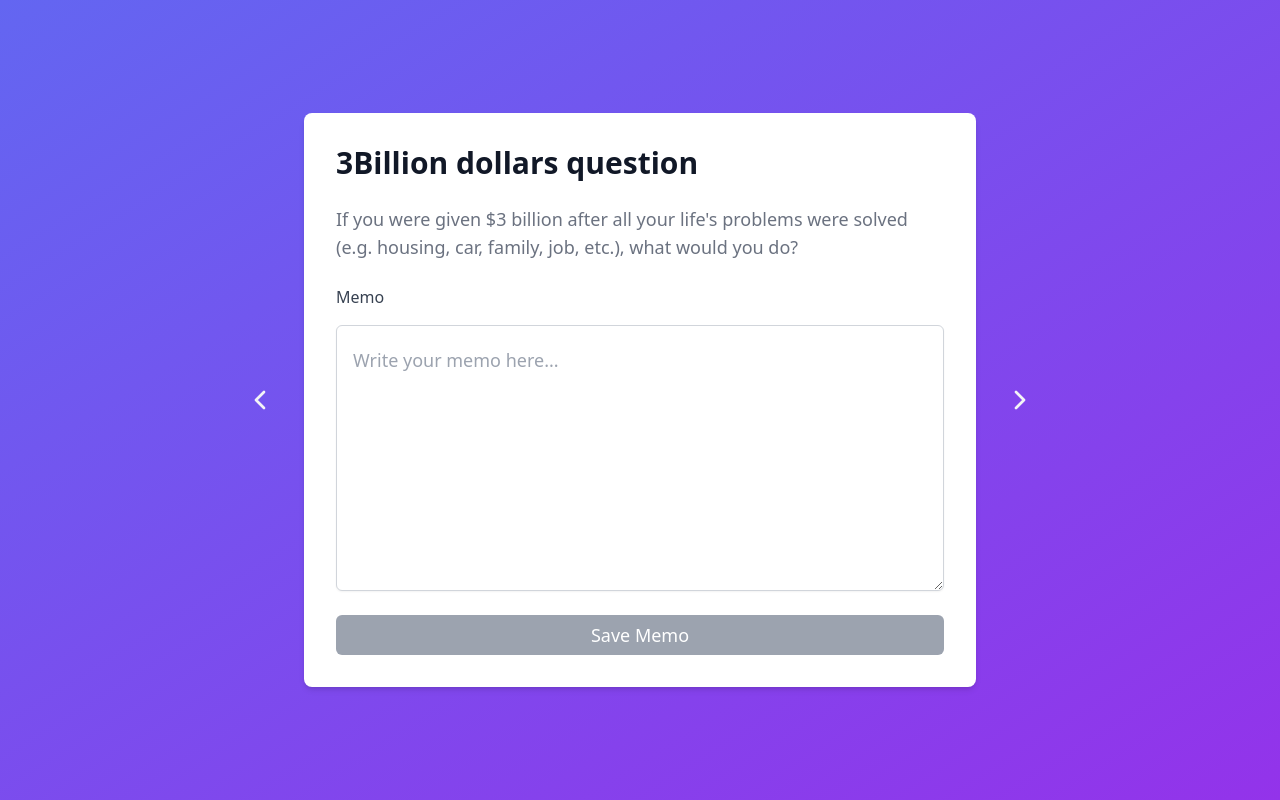
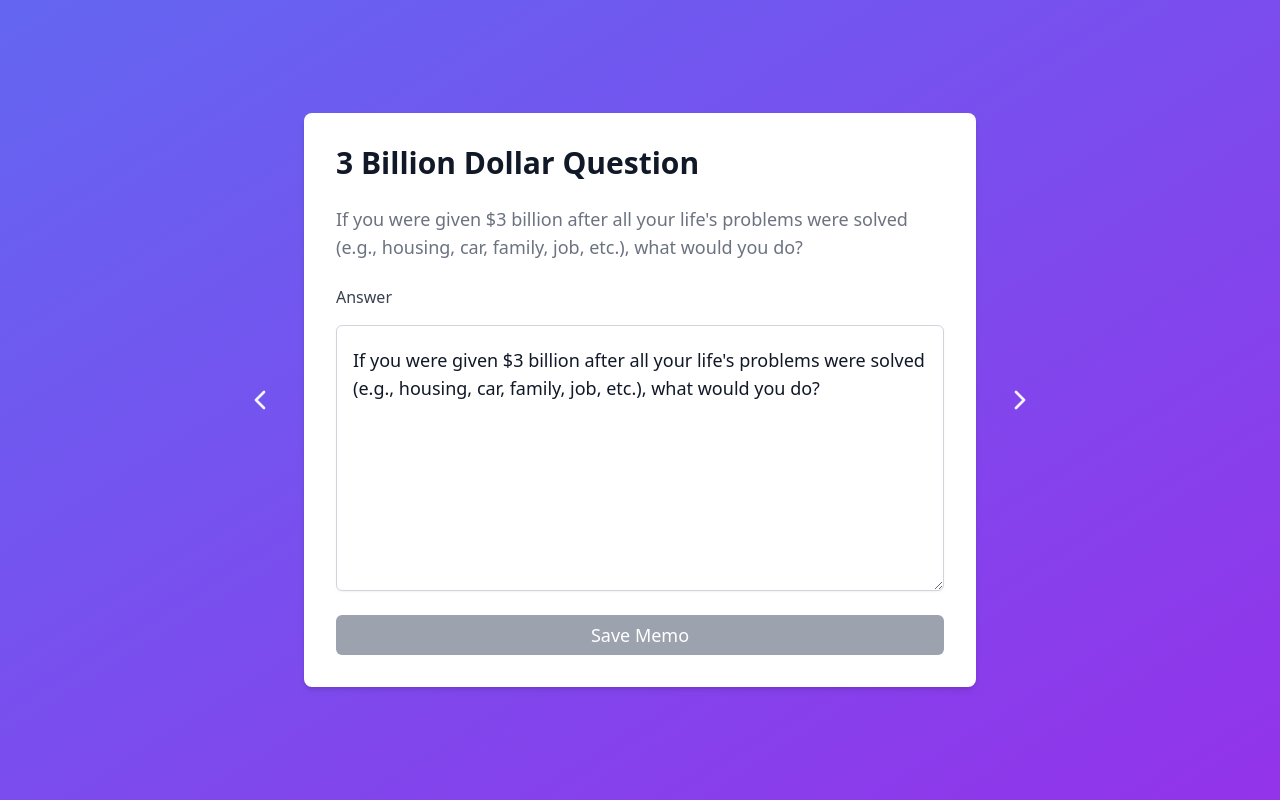
Before and after one commit to jujumilk3/3billiondollarsquestion, a SvelteKit app in the folder frontend/app/: page / in a window 1280 px wide. Built offline with nearby package versions, Linux system fonts and the light colour scheme.

Commit message:
with answer

```diff
--- a/frontend/app/src/routes/+page.svelte
+++ b/frontend/app/src/routes/+page.svelte
@@ -1,12 +1,38 @@
+<script>
+    import { onMount } from 'svelte';
+    let answers = [
+      "If you were given $3 billion after all your life's problems were solved (e.g., housing, car, family, job, etc.), what would you do?",
+      "What would you do if you had unlimited time and resources?",
+      "Describe your dream vacation destination and why."
+    ];
+    let currentIndex = 0;
+
+    function nextMemo() {
+      if (currentIndex < answers.length - 1) {
+        currentIndex++;
+      } else {
+        currentIndex = 0;
+      }
+    }
+
+    function prevMemo() {
+      if (currentIndex > 0) {
+        currentIndex--;
+      } else {
+        currentIndex = answers.length - 1;
+      }
+    }
+</script>
+
 <div class="relative h-screen w-full bg-gradient-to-br from-[#6366F1] to-[#9333EA]">
 <div class="absolute top-1/2 left-1/2 transform -translate-x-1/2 -translate-y-1/2 w-full max-w-2xl p-8 bg-white rounded-lg shadow-md space-y-6">
     <div class="relative">
-        <button class="absolute top-1/2 left-[-6rem] transform -translate-y-1/2 inline-flex items-center justify-center whitespace-nowrap rounded-md text-sm font-medium transition-colors focus-visible:outline-none focus-visible:ring-2 focus-visible:ring-ring focus-visible:ring-offset-2 disabled:pointer-events-none disabled:opacity-50 hover:bg-accent h-10 w-10 text-gray-100 hover:text-gray-800">
+    <button on:click={prevMemo} id="prev-btn" class="absolute top-1/2 left-[-6rem] transform -translate-y-1/2 inline-flex items-center justify-center whitespace-nowrap rounded-md text-sm font-medium transition-colors focus-visible:outline-none focus-visible:ring-2 focus-visible:ring-ring focus-visible:ring-offset-2 disabled:pointer-events-none disabled:opacity-50 hover:bg-accent h-10 w-10 text-gray-100 hover:text-gray-800">
         <svg xmlns="http://www.w3.org/2000/svg" width="24" height="24" viewBox="0 0 24 24" fill="none" stroke="currentColor" stroke-width="2" stroke-linecap="round" stroke-linejoin="round" class="h-8 w-8">
         <path d="m15 18-6-6 6-6"></path>
         </svg>
     </button>
-        <button class="absolute top-1/2 right-[-6rem] transform -translate-y-1/2 inline-flex items-center justify-center whitespace-nowrap rounded-md text-sm font-medium transition-colors focus-visible:outline-none focus-visible:ring-2 focus-visible:ring-ring focus-visible:ring-offset-2 disabled:pointer-events-none disabled:opacity-50 hover:bg-accent h-10 w-10 text-gray-100 hover:text-gray-800">
+    <button on:click={nextMemo} id="next-btn" class="absolute top-1/2 right-[-6rem] transform -translate-y-1/2 inline-flex items-center justify-center whitespace-nowrap rounded-md text-sm font-medium transition-colors focus-visible:outline-none focus-visible:ring-2 focus-visible:ring-ring focus-visible:ring-offset-2 disabled:pointer-events-none disabled:opacity-50 hover:bg-accent h-10 w-10 text-gray-100 hover:text-gray-800">
         <svg xmlns="http://www.w3.org/2000/svg" width="24" height="24" viewBox="0 0 24 24" fill="none" stroke="currentColor" stroke-width="2" stroke-linecap="round" stroke-linejoin="round" class="h-8 w-8">
         <path d="m9 18 6-6-6-6"></path>
         </svg>
@@ -14,13 +40,13 @@
     <div class="space-y-6">
         <div class="flex items-center justify-between">
         <div class="flex items-center gap-4">
-              <h1 class="text-3xl font-bold text-gray-900">3Billion dollars question</h1>
+            <h1 class="text-3xl font-bold text-gray-900">3 Billion Dollar Question</h1>
         </div>
         </div>
-          <p class="text-lg text-gray-500">If you were given $3 billion after all your life's problems were solved (e.g. housing, car, family, job, etc.), what would you do?</p>
+        <p class="text-lg text-gray-500">If you were given $3 billion after all your life's problems were solved (e.g., housing, car, family, job, etc.), what would you do?</p>
         <div class="space-y-4">
-            <label for="memo" class="block text-base font-medium text-gray-700">Memo</label>
-            <textarea id="memo" rows="8" class="block w-full px-4 py-5 text-gray-900 bg-white border border-gray-300 rounded-md shadow-sm focus:outline-none focus:ring-indigo-500 focus:border-indigo-500 sm:text-lg" placeholder="Write your memo here..."></textarea>
+        <label for="memo" class="block text-base font-medium text-gray-700">Answer</label>
+        <textarea id="memo" rows="8" class="block w-full px-4 py-5 text-gray-900 bg-white border border-gray-300 rounded-md shadow-sm focus:outline-none focus:ring-indigo-500 focus:border-indigo-500 sm:text-lg" placeholder="Write your memo here...">{answers[currentIndex]}</textarea>
         </div>
         <button class="inline-flex hover:bg-violet-500 bg-gray-400 text-white items-center justify-center whitespace-nowrap rounded-md font-medium transition-colors focus-visible:outline-none focus-visible:ring-2 focus-visible:ring-ring focus-visible:ring-offset-2 disabled:pointer-events-none disabled:opacity-50 bg-primary text-primary-foreground hover:bg-primary/90 h-10 px-4 py-2 w-full text-lg">
         Save Memo
```
Lines whose indentation alone changed are shown as unchanged.
